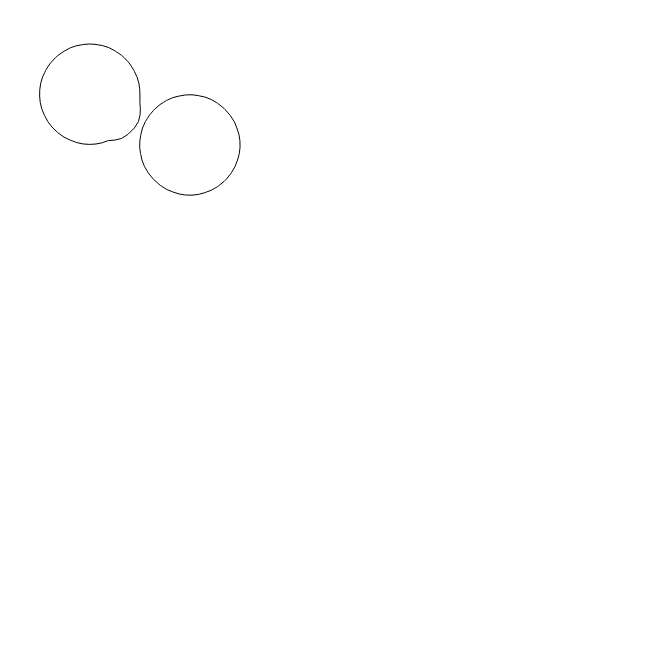
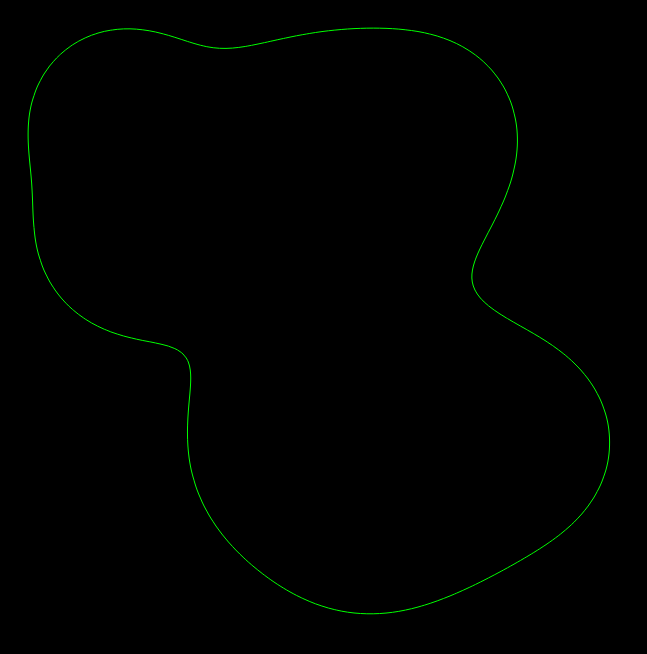
Before and after one commit to dkumar09/cardboard-mower, a website built with Vite: page index.html in a window 1280 px wide. Shown: the whole page, without its empty margins (0-647 px from the left). Built offline with nearby package versions, Linux system fonts and the light colour scheme.

Commit message:
added colors and full screen mode

```diff
--- a/index.html
+++ b/index.html
@@ -9,9 +9,9 @@
   <title>Metaballs</title>
 </head>
 
-<body class="bg-black">
+<body class="bg">
   <div id="app">
-    <canvas class="border-black border-2" width="320" height="320"></canvas>
+    <canvas class="border-black bg-black border-2"></canvas>
   </div>
   <script type="module" src="/src/main.ts"></script>
 </body>
--- a/src/lib/canvas.ts
+++ b/src/lib/canvas.ts
@@ -12,6 +12,20 @@ class Canvas {
 
     clear() {
         this.ctx?.clearRect(0, 0, this.canvas.width, this.canvas.height);
+    }
+
+    fillPath(vertices: number[][]) {
+        if (vertices.length < 3) return;
+        this.ctx?.beginPath();
+        this.ctx?.moveTo(vertices[0][0], vertices[0][1])
+        vertices.forEach(vertex => this.ctx?.lineTo(vertex[0], vertex[1]))
+        this.ctx?.closePath();
+        this.ctx?.fill()
+    }
+
+    strokeColor(color: string) {
+        if (this.ctx)
+            this.ctx.strokeStyle = color
     }
 
     drawGrid(grid: number[][]) {
--- a/src/main.ts
+++ b/src/main.ts
@@ -1,14 +1,24 @@
 import Canvas from "./lib/canvas";
 import Grid from "./lib/grid"
-
-const canvas = new Canvas(document.querySelector("canvas")!);
+function init() {
+    const elementRef = document.querySelector("canvas")!
+    elementRef.width = window.innerWidth
+    elementRef.height = window.innerHeight
+    const canvas = new Canvas(elementRef!);
+    canvas.strokeColor('#00FF00')
     const [WIDTH, HEIGHT] = canvas.dimensions();
     canvas.clear()
-const res = 5
+    const res = 20
     const grid = new Grid(10 * res, 10 * res);
 
-const circles = [[100, 100, 50], [200, 200, 30], [100, 140, 50]];
-const vel = [[0.2, 0.1], [-0.2, -0.2], [-0.2, -0.3]];
+    const circles: number[][] = []
+    const vel: number[][] = []
+
+    for (let i = 0; i < 10; i++) {
+        circles.push([320, 320, 50 + Math.random() * 30])
+        vel.push([Math.random() - 0.5, Math.random() - 0.5])
+    }
+
     const MAG = 1
 
     function updateGridDistance(grid: number[][], [x, y, r]: number[]) {
@@ -17,7 +27,7 @@ function updateGridDistance(grid: number[][], [x, y, r]: number[]) {
         for (let i = 0; i < grid.length; i++) {
             for (let j = 0; j < grid[0].length; j++) {
                 const distance = (r * r) / (Math.pow((j * colWidth) - x, 2) + Math.pow((i * rowHeight) - y, 2))
-            grid[i][j] = Math.max(distance, grid[i][j])
+                grid[i][j] = distance + grid[i][j]
             }
         }
     }
@@ -39,8 +49,14 @@ const updatePos = (circles: number[][]) => {
             circles[idx][0] += vel[idx][0] * MAG
             circles[idx][1] += vel[idx][1] * MAG
             const radius = circles[idx][2]
-        if (circles[idx][0] >= WIDTH - radius || circles[idx][0] <= radius) vel[idx][0] = -vel[idx][0]
-        if (circles[idx][1] >= HEIGHT - radius || circles[idx][1] <= radius) vel[idx][1] = -vel[idx][1]
+            if (circles[idx][0] >= WIDTH - radius || circles[idx][0] <= radius) {
+                vel[idx][0] = -vel[idx][0]
+                canvas.strokeColor("#FF0000")
+            }
+            if (circles[idx][1] >= HEIGHT - radius || circles[idx][1] <= radius) {
+                vel[idx][1] = -vel[idx][1]
+                canvas.strokeColor("#0000FF")
+            }
         })
     }
     const drawContours = (i: number, j: number, grid: number[][]) => {
@@ -220,6 +236,8 @@ const drawContoursInterpolate = (i: number, j: number, grid: number[][]) => {
                 break;
         }
     }
+
+
     const marchSquare = (grid: number[][]) => {
         for (let i = 0; i < grid.length - 1; i++) {
             for (let j = 0; j < grid[0].length - 1; j++) {
@@ -229,8 +247,6 @@ const marchSquare = (grid: number[][]) => {
         }
 
     }
-
-let shouldLoop = false
 
     function loop() {
         canvas.clear();
@@ -251,6 +267,7 @@ function loop() {
     //         window.requestAnimationFrame(loop)
     // })
     window.requestAnimationFrame(loop)
+}
 // canvas.clear();
 // canvas.drawGrid(grid.grid)
 // for (let i = 0; i < 16; i++) {
@@ -258,3 +275,4 @@ window.requestAnimationFrame(loop)
 //     drawContours(s, i + 1, 2, grid.grid)
 //
 // }
+init()
--- a/tailwind.config.js
+++ b/tailwind.config.js
@@ -1,6 +1,6 @@
 /** @type {import('tailwindcss').Config} */
 export default {
-  content: ["./src/**/*.{html,js,t }"],
+  content: ["./src/**/*.{html,js,t }", "./index.html"],
   theme: {
     extend: {},
   },
```
Lines whose indentation alone changed are shown as unchanged.
